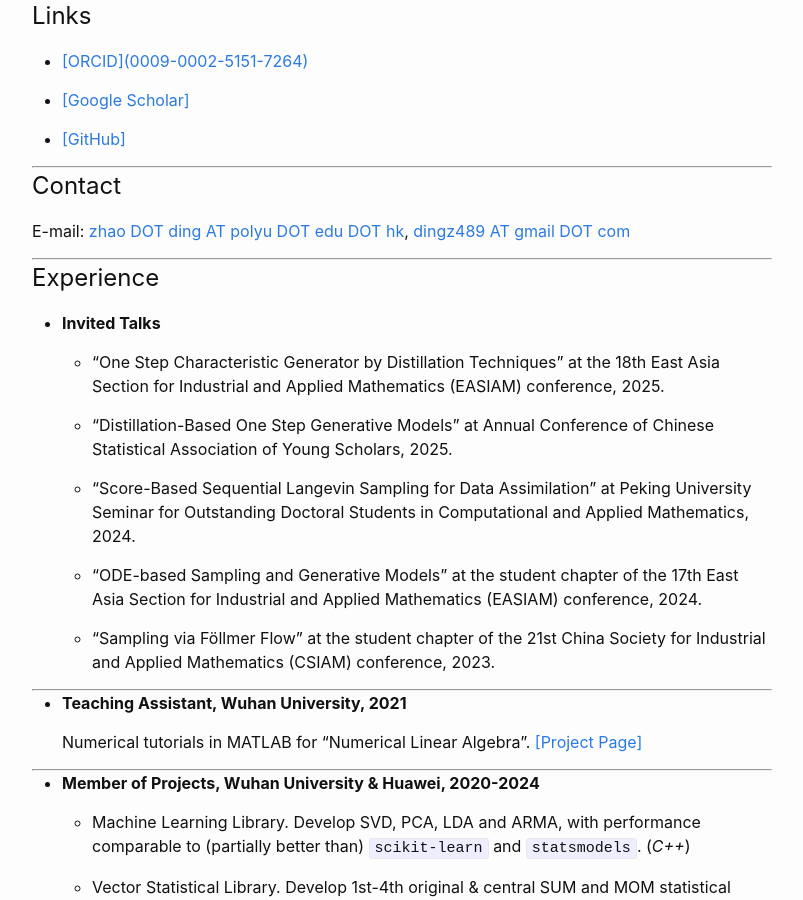
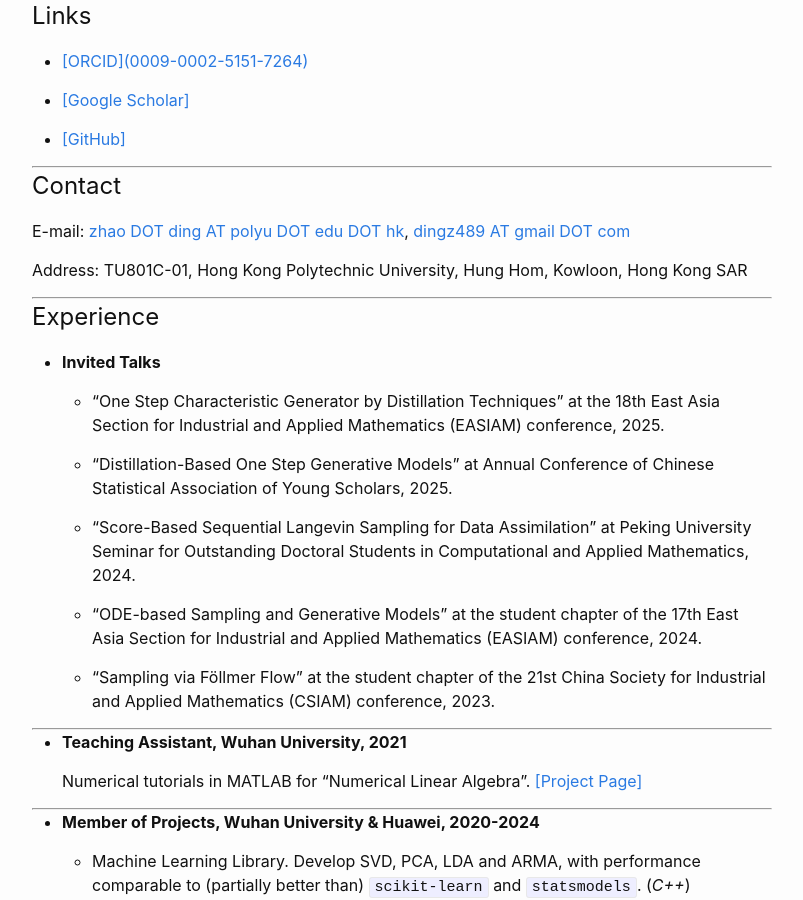
Before and after one commit to burning489/burning489.github.io, a Jekyll site: the page built from index.md, in a window 1280 px wide and 900 px high, scrolled down 414 px. Shown: the whole window, without its empty margins (238-1041 px from the left). Built offline with Jekyll 4.4.1, drawn with Linux system fonts in a browser that asks for light colours.

Commit message:
update(index): update office number

```diff
--- a/index.md
+++ b/index.md
@@ -33,6 +33,8 @@ title: Home
 ## Contact
 
 E-mail: [zhao DOT ding AT polyu DOT edu DOT hk](mailto:zhao.ding@polyu.edu.hk), [dingz489 AT gmail DOT com](mailto:dingz489@gmail.com)
+
+Address: TU801C-01, Hong Kong Polytechnic University, Hung Hom, Kowloon, Hong Kong SAR
 
 ---
 
```
